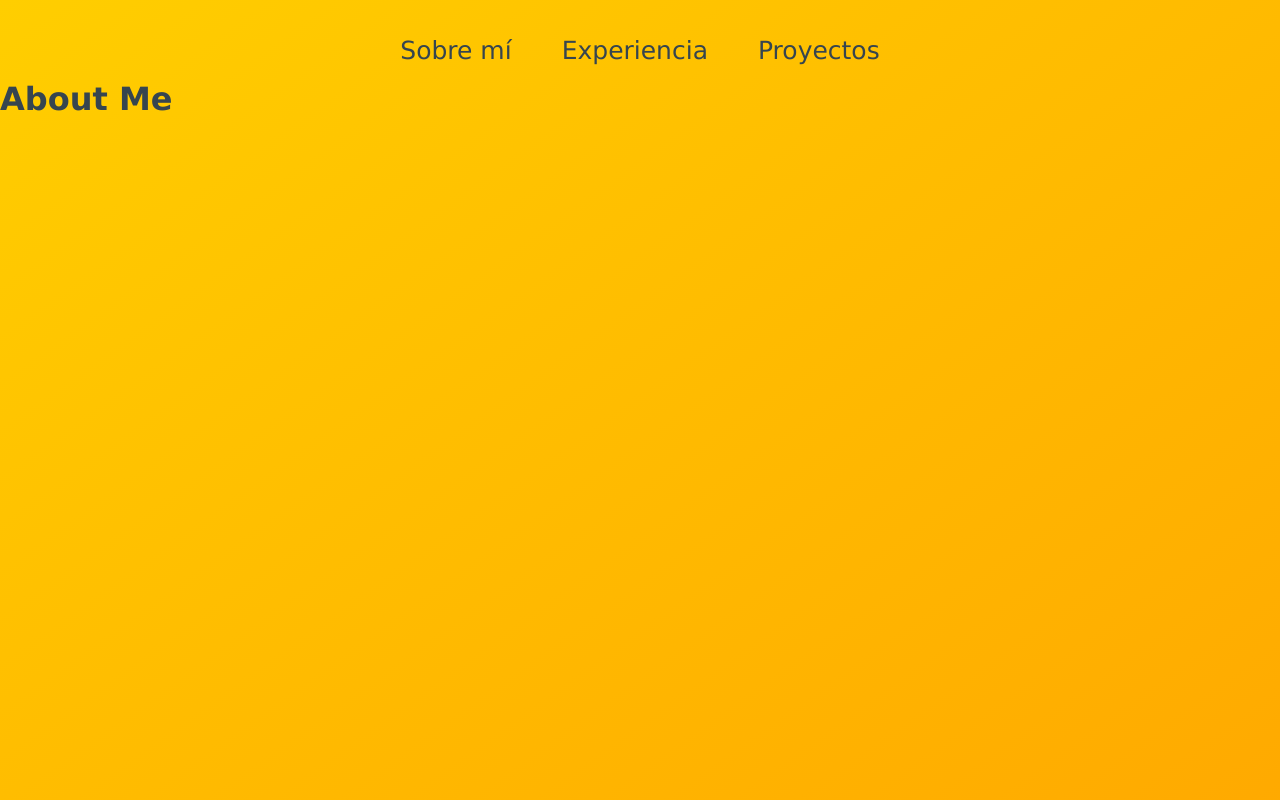
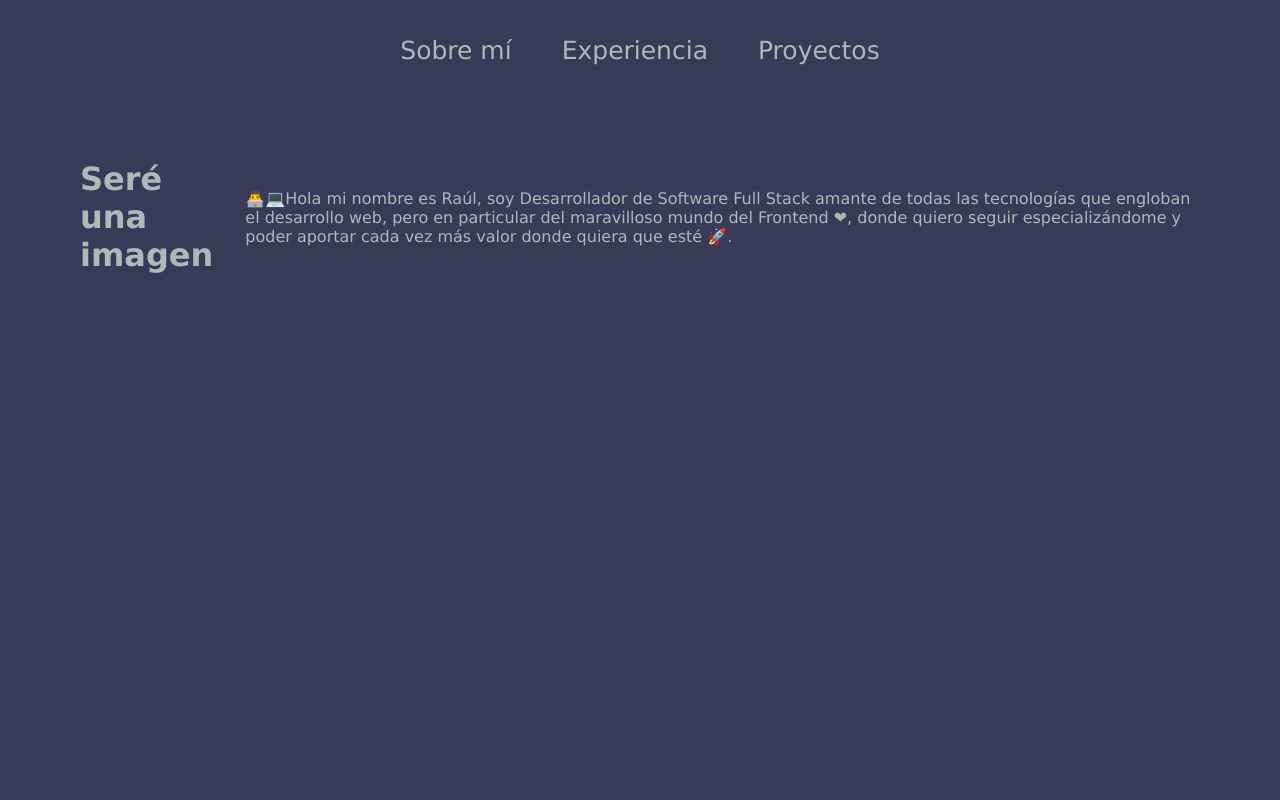
Before and after one commit to RGC02995/raguico, a React (Vite) app: page /aboutme in a window 1280 px wide. Shown: the top 800 px of the page. Built offline with nearby package versions, Linux system fonts and the light colour scheme; the HTML template or start-up script is replaced by a standard one.

Commit message:
reestructure footer & colors and more

```diff
--- a/src/components/navbar/NavBar.css
+++ b/src/components/navbar/NavBar.css
@@ -18,10 +18,17 @@
   list-style: none;
   padding-top: 20px;
   font-size: 25px;
-  transition: all 0.1s linear;
+  transition: all 0 linear;
 }
 
 .li-style:hover {
-  color: rgb(34, 34, 34);
-  border-bottom: 1px solid black;
+  color: white;
+  border-bottom: 1px solid white;
 }
+
+.li-style:active {
+  a {
+    color: white;
+    border-bottom: 1px solid black;
+  }
+}
--- a/src/components/navbar/NavBar.jsx
+++ b/src/components/navbar/NavBar.jsx
@@ -7,13 +7,19 @@ export const NavBar = () => {
       <nav className="nav-flex">
         <ul className="ul-flex">
           <li className="li-style">
-            <Link to="/aboutme">Sobre mí</Link>
+            <Link className="link-style" to="/aboutme">
+              Sobre mí
+            </Link>
           </li>
           <li className="li-style">
-            <Link to="/experience">Experiencia</Link>
+            <Link className="link-style" to="/experience">
+              Experiencia
+            </Link>
           </li>
           <li className="li-style">
-            <Link to="/proyects">Proyectos</Link>
+            <Link className="link-style" to="/proyects">
+              Proyectos
+            </Link>
           </li>
         </ul>
       </nav>
--- a/src/index.css
+++ b/src/index.css
@@ -3,7 +3,7 @@
   padding: 0;
   font-family: "Lucida Sans", "Lucida Sans Regular", "Lucida Grande",
     "Lucida Sans Unicode", Geneva, Verdana, sans-serif;
-  color: #36454f;
+  color: #b3b7ba;
 }
 
 *,
@@ -14,7 +14,7 @@
 
 body {
   min-height: 100dvh;
-  background: linear-gradient(to bottom right, #ffce00, #ffa700);
+  background: #3a3958;
 }
 
 input,
--- a/src/pages/AboutMe.jsx
+++ b/src/pages/AboutMe.jsx
@@ -1,7 +1,16 @@
+import "./pages.css";
+
 export const AboutMe = () => {
   return (
-    <>
-      <h1>About Me</h1>
-    </>
+    <div className="about-flex">
+      <h1>Seré una imagen</h1>
+      <p>
+        👨‍💻💻Hola mi nombre es Raúl, soy Desarrollador de Software Full Stack
+        amante de todas las tecnologías que engloban el desarrollo web, pero en
+        particular del maravilloso mundo del Frontend ❤, donde quiero seguir
+        especializándome y poder aportar cada vez más valor donde quiera que
+        esté 🚀.
+      </p>
+    </div>
   );
 };
--- a/src/pages/Proyects.jsx
+++ b/src/pages/Proyects.jsx
@@ -3,7 +3,6 @@ import "./pages.css";
 export const Proyects = () => {
   return (
     <section className="section-style">
-      <h1 className="title">Mis Proyectos</h1>
       <div className="card-group">
         <div className="card">Próximamente</div>
         <div className="card">Próximamente</div>
--- a/src/pages/pages.css
+++ b/src/pages/pages.css
@@ -1,6 +1,6 @@
 .section-style {
   padding: 5em;
-  max-height: 100vh;
+  max-height: 100%;
 }
 
 .title {
@@ -20,7 +20,7 @@
 .card {
   width: 250px;
   height: 250px;
-  background-color: transparent;
+  background-color: #282828;
   border-radius: 1rem;
   display: flex;
   align-items: center;
@@ -31,8 +31,17 @@
 }
 
 .card:hover {
-  transition: transform 0.5s ease;
+  transition: transform 0.5s linear;
   transform: scale(1.15);
-  background-color: white;
+  background-color: transparent;
   color: rgb(32, 34, 49);
 }
+
+/*About Me*/
+
+.about-flex {
+  display: flex;
+  align-items: center;
+  gap: 2rem;
+  padding: 5em;
+}
```
